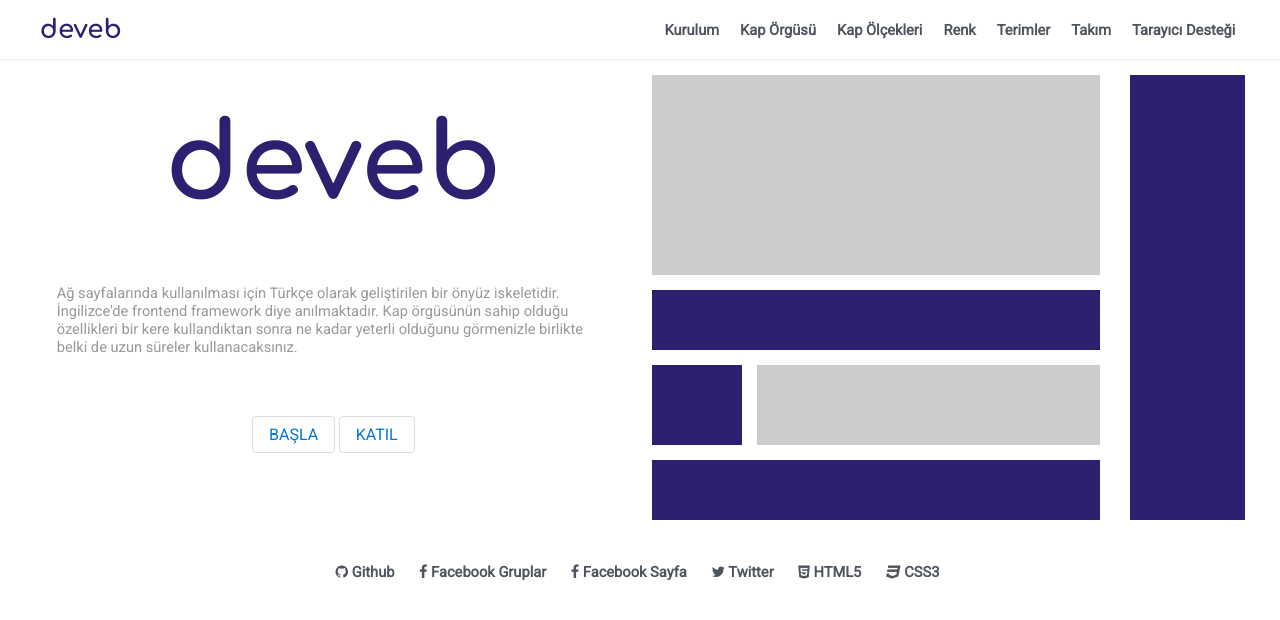
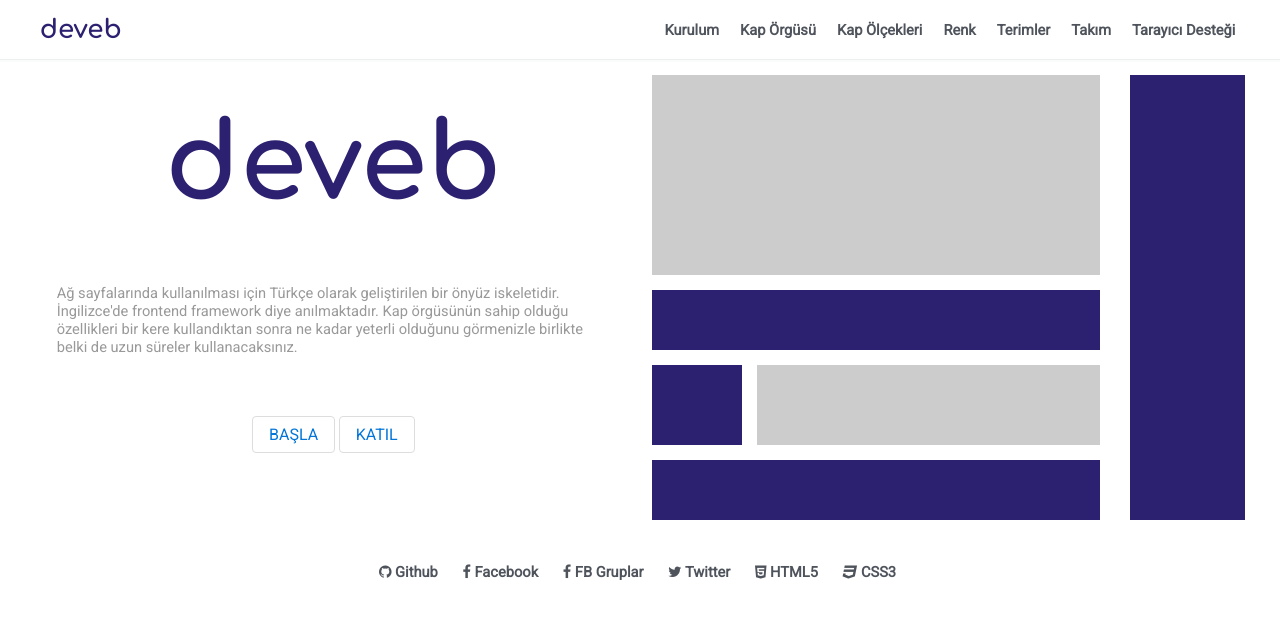
Before and after one commit to data-deveb/data-deveb.github.io, a Jekyll site: the page built from index.html, in a window 1280 px wide. Shown: the top 620 px of the page. Built offline with Jekyll 4.4.1, drawn with Linux system fonts in a browser that asks for light colours.

Commit message:
Güncelleme

```diff
--- a/_includes/foot.html
+++ b/_includes/foot.html
@@ -1,8 +1,8 @@
 <div class="beri-2" data-gnl="24 ortada göbekte">
   <ul class="menü-genel">
     <li><a href="https://github.com/djangoogreniyorum/deveb"><i class="fa fa-github"></i> Github </a></li>
-    <li><a href="https://www.facebook.com/groups/1818283228485179/"> <i class="fa fa-facebook"></i> Facebook Gruplar </a></li>
-    <li><a href="https://www.facebook.com/datadeveb/"> <i class="fa fa-facebook"></i> Facebook Sayfa </a></li>
+    <li><a href="https://www.facebook.com/datadeveb/"> <i class="fa fa-facebook"></i> Facebook </a></li>
+    <li><a href="https://www.facebook.com/groups/1818283228485179/"> <i class="fa fa-facebook"></i> FB Gruplar </a></li>
     <li><a href="https://twitter.com/datadeveb"> <i class="fa fa-twitter"></i> Twitter </a></li>
     <li><a href="#"><i class="fa fa-html5" aria-hidden="true"></i> HTML5 </a></li>
     <li><a href="#"><i class="fa fa-css3" aria-hidden="true"></i> CSS3 </a></li>
```
